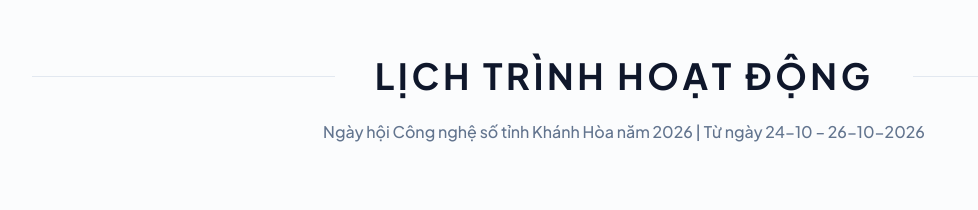
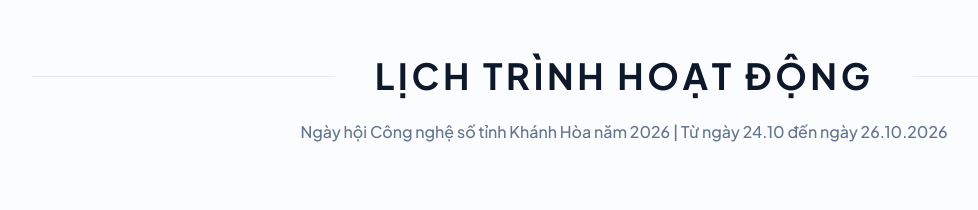
Before and after one commit to gtomedianhatrang/cnskhanhhoa, a React (Vite) app: page / in a window 1280 px wide. Shown: the part 5180-5390 px from the top of the page, without its empty margins (16-994 px from the left). Built offline with nearby package versions, Linux system fonts and the light colour scheme.

Commit message:
fix(timeline): update event date format - use consistent date separator

```diff
--- a/src/data/timeline.ts
+++ b/src/data/timeline.ts
@@ -1,7 +1,7 @@
 export const timelineData = {
   title: 'LỊCH TRÌNH HOẠT ĐỘNG',
   titleHighlight: '',
-  subtitle: 'Ngày hội Công nghệ số tỉnh Khánh Hòa năm 2026 | Từ ngày 24-10 – 26-10-2026',
+  subtitle: 'Ngày hội Công nghệ số tỉnh Khánh Hòa năm 2026 | Từ ngày 24.10 đến ngày 26.10.2026',
   updatedDate: 'CẬP NHẬT MỚI NHẤT',
   days: [
     {
```
